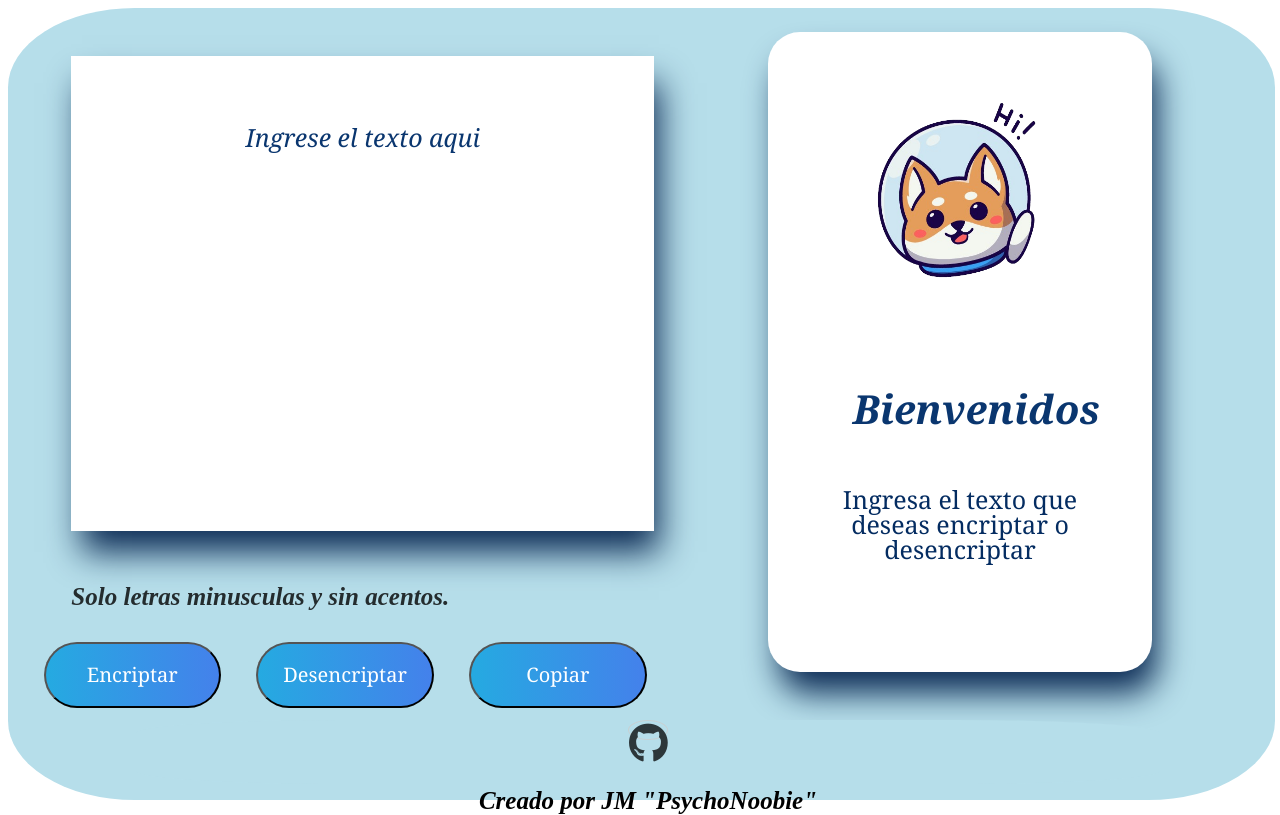
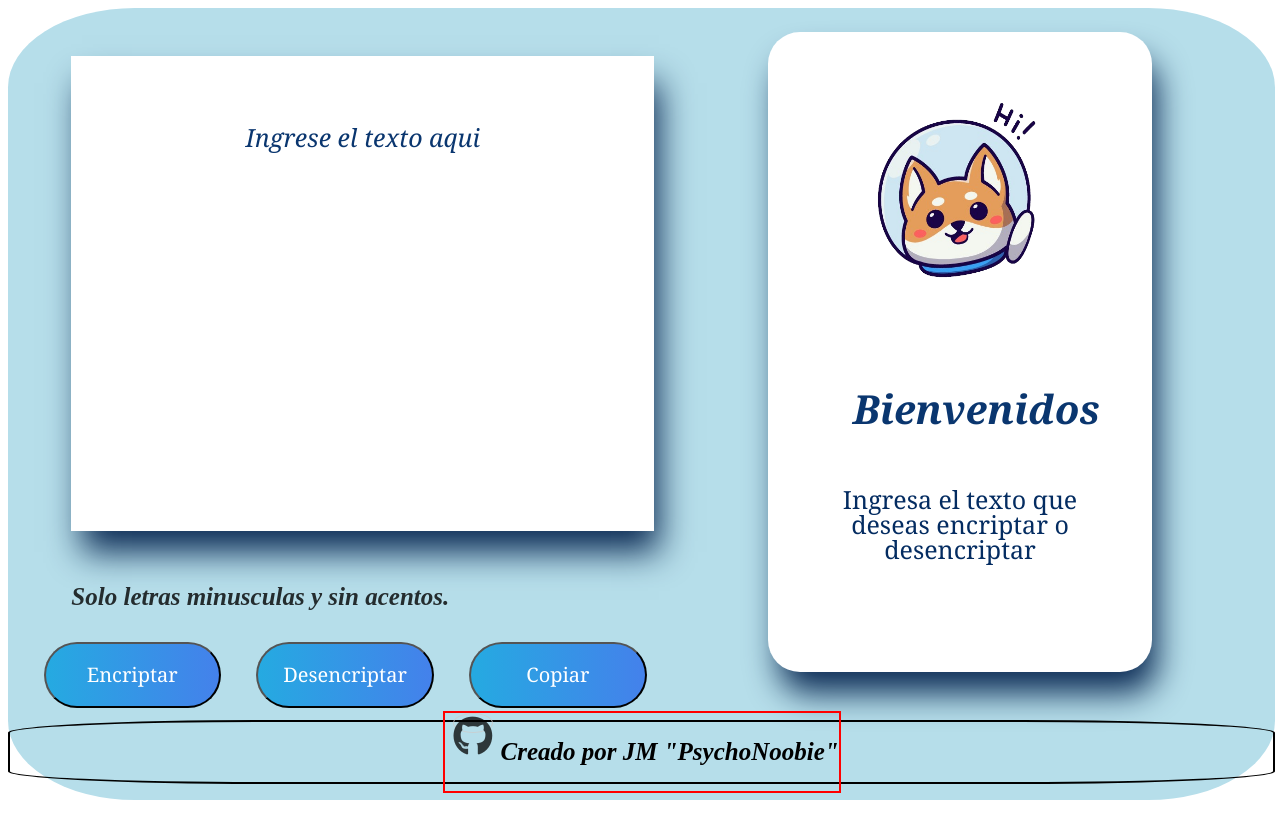
Before and after one commit to PsychoNoobie/Challenge-Encriptador, a plain HTML site: page index.html in a window 1280 px wide. Drawn offline with Linux system fonts and the light colour scheme; some packages are replaced by stand-ins of ours; a script that the page names is missing.

Commit message:
Update 3.0

```diff
--- a/style.css
+++ b/style.css
@@ -5,7 +5,6 @@
     box-sizing: border-box;
 
 }
-
 
 
 /*Contenedor de la izquierda*/
@@ -215,19 +214,22 @@
   position: absolute;
   top: 90%;
   height: 8%;
-  width: 80%;
-  margin-left: 10%;
-  margin-right: 10%;
+  width: 99%;
+  justify-content: center;
   bottom: 0;
-  background-color: rgb(182, 222, 234);
+  background-color: transparent;
   border-radius: 20%;
-
+  align-items: center;
+  text-align: center;
+  display: flex;
+  border: 2px solid black;
 
 }
 
 .footer .contenido-footer{
-  text-align: center;
+  display: flex;
   color: black;
+  border: 2px solid red;
 }
 
 
```
